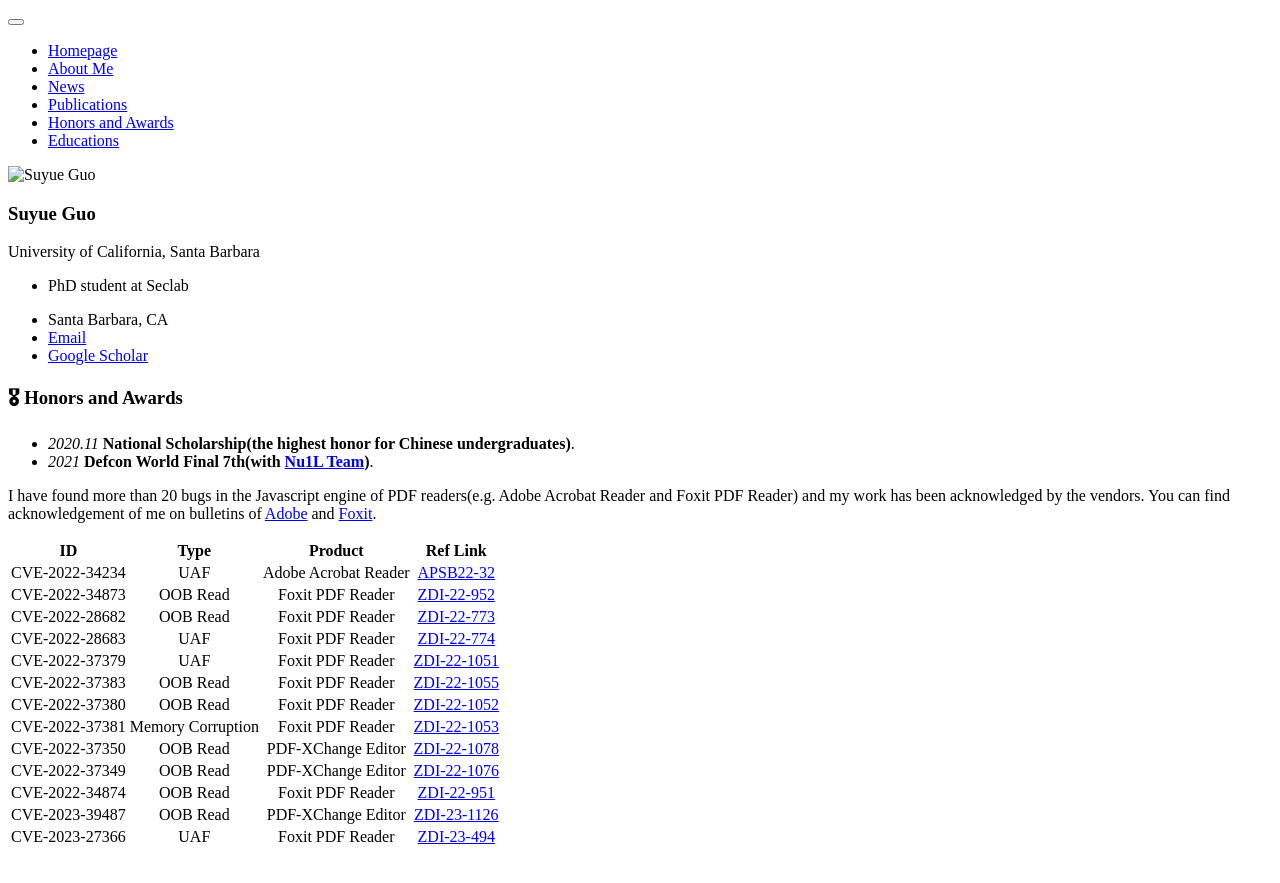
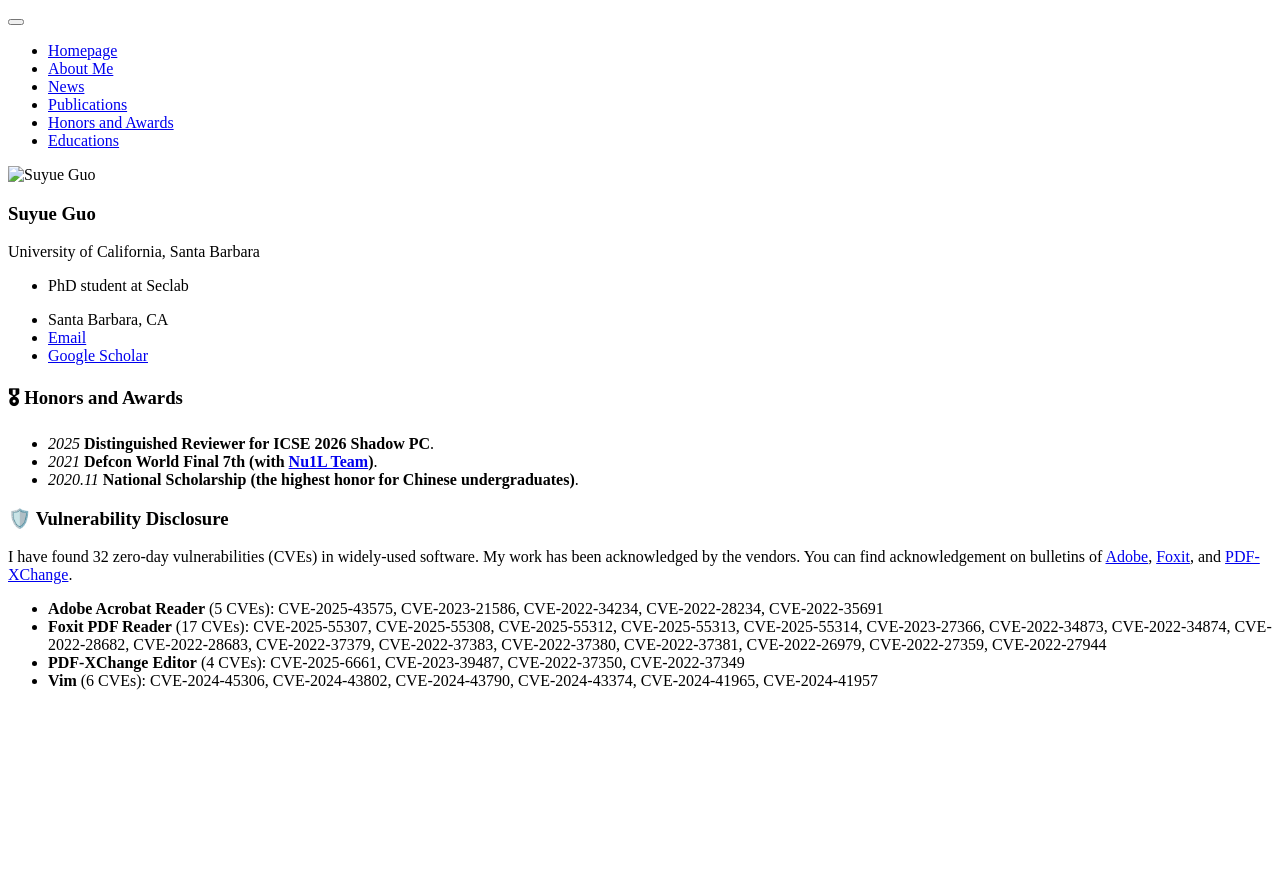
Before and after one commit to SuyueGuo/SuyueGuo.github.io, a Jekyll site: the page built from _pages/includes/honers.md, in a window 1280 px wide. Shown: the top 883 px of the page. Built offline with Jekyll 4.4.1, drawn with Linux system fonts in a browser that asks for light colours; our own code applies the rules of GitHub Pages for plain Markdown files.

Commit message:
update homepage

```diff
--- a/_pages/includes/honers.md
+++ b/_pages/includes/honers.md
@@ -1,22 +1,14 @@
 # 🎖 Honors and Awards
-- *2020.11* **National Scholarship(the highest honor for Chinese undergraduates)**.
-- *2021* **Defcon World Final 7th(with [Nu1L Team](https://www.nu1l.com/))**.
+- *2025* **Distinguished Reviewer for ICSE 2026 Shadow PC**.
+- *2021* **Defcon World Final 7th (with [Nu1L Team](https://www.nu1l.com/))**.
+- *2020.11* **National Scholarship (the highest honor for Chinese undergraduates)**.
 
 
-I have found more than 20 bugs in the Javascript engine of PDF readers(e.g. Adobe Acrobat Reader and Foxit PDF Reader) and my work has been acknowledged by the vendors.  You can find acknowledgement of me on bulletins of [Adobe](https://helpx.adobe.com/security/security-bulletin.html#acrobat) and [Foxit](https://www.foxit.com/support/security-bulletins.html).
+# 🛡️ Vulnerability Disclosure
 
-| ID | Type | Product | Ref Link |
-|  :--:  | :--:  | :--:  | :--:  |  :--:  |
-| CVE-2022-34234 | UAF | Adobe Acrobat Reader | [APSB22-32](https://helpx.adobe.com/security/products/acrobat/apsb22-32.html) |
-| CVE-2022-34873 | OOB Read | Foxit PDF Reader | [ZDI-22-952](https://www.zerodayinitiative.com/advisories/ZDI-22-952/) |
-| CVE-2022-28682 | OOB Read | Foxit PDF Reader | [ZDI-22-773](https://www.zerodayinitiative.com/advisories/ZDI-22-773/) |
-| CVE-2022-28683 | UAF | Foxit PDF Reader | [ZDI-22-774](https://www.zerodayinitiative.com/advisories/ZDI-22-774/) |
-| CVE-2022-37379 | UAF | Foxit PDF Reader | [ZDI-22-1051](https://www.zerodayinitiative.com/advisories/ZDI-22-1051/) |
-| CVE-2022-37383 | OOB Read | Foxit PDF Reader | [ZDI-22-1055](https://www.zerodayinitiative.com/advisories/ZDI-22-1055/) |
-| CVE-2022-37380 | OOB Read | Foxit PDF Reader | [ZDI-22-1052](https://www.zerodayinitiative.com/advisories/ZDI-22-1052/) |
-| CVE-2022-37381 | Memory Corruption | Foxit PDF Reader | [ZDI-22-1053](https://www.zerodayinitiative.com/advisories/ZDI-22-1053/) |
-| CVE-2022-37350 | OOB Read | PDF-XChange Editor | [ZDI-22-1078](https://www.zerodayinitiative.com/advisories/ZDI-22-1078/) |
-| CVE-2022-37349 | OOB Read | PDF-XChange Editor | [ZDI-22-1076](https://www.zerodayinitiative.com/advisories/ZDI-22-1076/) |
-| CVE-2022-34874 | OOB Read | Foxit PDF Reader | [ZDI-22-951](https://www.zerodayinitiative.com/advisories/ZDI-22-951/) |
-| CVE-2023-39487 | OOB Read | PDF-XChange Editor | [ZDI-23-1126](https://www.zerodayinitiative.com/advisories/ZDI-23-1126/) |
-| CVE-2023-27366 | UAF | Foxit PDF Reader | [ZDI-23-494](https://www.zerodayinitiative.com/advisories/ZDI-23-494/) |
+I have found 32 zero-day vulnerabilities (CVEs) in widely-used software. My work has been acknowledged by the vendors. You can find acknowledgement on bulletins of [Adobe](https://helpx.adobe.com/security/security-bulletin.html#acrobat), [Foxit](https://www.foxit.com/support/security-bulletins.html), and [PDF-XChange](https://www.pdf-xchange.com/support/security-bulletins.html).
+
+- **Adobe Acrobat Reader** (5 CVEs): CVE-2025-43575, CVE-2023-21586, CVE-2022-34234, CVE-2022-28234, CVE-2022-35691
+- **Foxit PDF Reader** (17 CVEs): CVE-2025-55307, CVE-2025-55308, CVE-2025-55312, CVE-2025-55313, CVE-2025-55314, CVE-2023-27366, CVE-2022-34873, CVE-2022-34874, CVE-2022-28682, CVE-2022-28683, CVE-2022-37379, CVE-2022-37383, CVE-2022-37380, CVE-2022-37381, CVE-2022-26979, CVE-2022-27359, CVE-2022-27944
+- **PDF-XChange Editor** (4 CVEs): CVE-2025-6661, CVE-2023-39487, CVE-2022-37350, CVE-2022-37349
+- **Vim** (6 CVEs): CVE-2024-45306, CVE-2024-43802, CVE-2024-43790, CVE-2024-43374, CVE-2024-41965, CVE-2024-41957
```
Also changed, not shown: _pages/about.md (+2 -2 lines), _pages/includes/education.md (+2 -1 lines), _pages/includes/intro.md (+1 -1 lines), _pages/includes/news.md (+1 -0 lines), _pages/includes/pub.md (+9 -0 lines), 2 other files.
